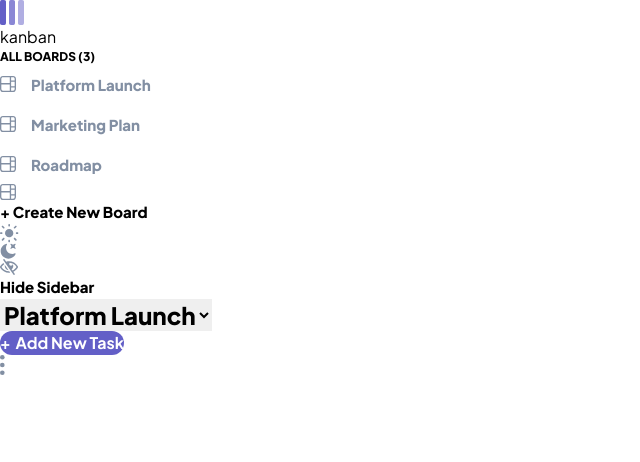
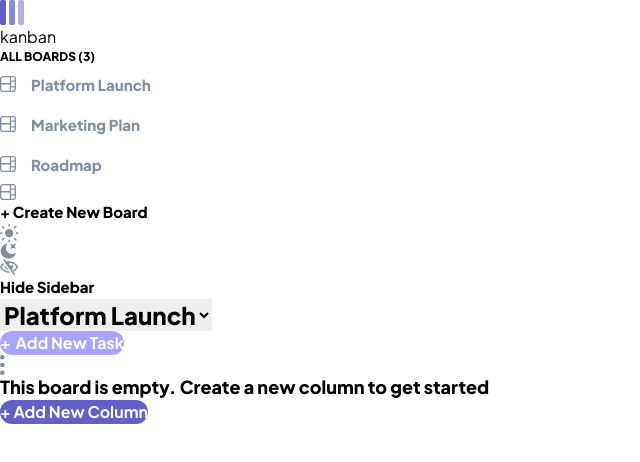
Before and after one commit to Kojoel/kanban-w-react, a React (Vite) app: page / in a window 1280 px wide. Shown: the top 462 px of the page, without its empty margins (0-640 px from the left). Built offline with nearby package versions, Linux system fonts and the light colour scheme.

Commit message:
fix: disable add new task button only if there is no content in board

```diff
--- a/src/components/constant/Header.tsx
+++ b/src/components/constant/Header.tsx
@@ -16,8 +16,9 @@ const Header = () => {
       <select className="block md:hidden heading-xl" name="boards" id="boards">
         <option value="platform launch ">Platform Launch</option>
       </select>
-      <div className="flex items-center gap-[24px]">
-        <button className="w-[46px] h-[32px] md:h-[48px] right btn-primary-l w-[46px] text-[.9rem] md:w-[164px] relative">
+      <div className={`flex items-center gap-[24px]`}>
+        <button
+          className={`w-[46px] h-[32px] md:h-[48px] right btn-primary-l w-[46px] text-[.9rem] md:w-[164px] relative ${boardContent.length ? '' : 'disable-btn'}`}>
           <p className="text-[1.6rem] absolute bottom-[0.5px] md:bottom-0 md:text-[1rem] md:static">+</p>
           <p className="hidden md:block">Add New Task</p>
         </button>
--- a/src/components/reusable/Columns.tsx
+++ b/src/components/reusable/Columns.tsx
@@ -6,7 +6,11 @@ const Columns = () => {
   const boardContent = useBoardStore((state) => state.boardContent);
 
   return (
+    <div className="w-full">
+      {boardContent.length > 0 ?
         <>
+
+          <div className="columns-container flex items-start gap-[24px] h-full">
 
             {boardContent.map((column) => (
               <div className="col-name w-[280px] h-full ">
@@ -24,8 +28,19 @@ const Columns = () => {
                   ))}
               </div>
             ))}
-
+            <div className="new-column w-[280px] h-full bg-[var(--grey-02)] flex items-center justify-center heading-xl text-[var(--grey-01)] rounded-lg cursor-pointer">
+              <span>+ New Column</span>
+            </div>
+          </div>
         </>
+        :
+        <>
+          <div className="emtpy-notice h-full flex flex-col items-center justify-center gap-8">
+            <span className="heading-l text-[var(--grey-01)]">This board is empty. Create a new column to get started</span>
+            <button className="btn-primary-l w-[174px] h-[48px] text-[.9rem]">+ Add New Column</button>
+          </div>
+        </>}
+    </div>
   )
 }
 
--- a/src/styles/abstracts/_interactiveElements.scss
+++ b/src/styles/abstracts/_interactiveElements.scss
@@ -160,3 +160,10 @@
         color: vars.$grey-01;
     }
 }
+
+
+
+.disable-btn {
+    background: vars.$purple-secondary;
+    pointer-events: none;
+}
```
Lines whose indentation alone changed are shown as unchanged.
